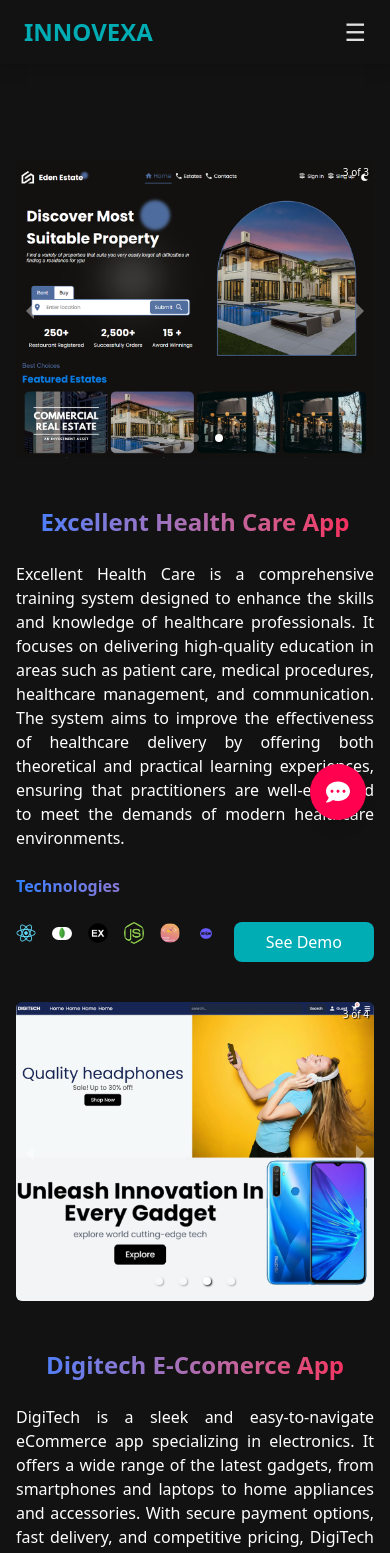
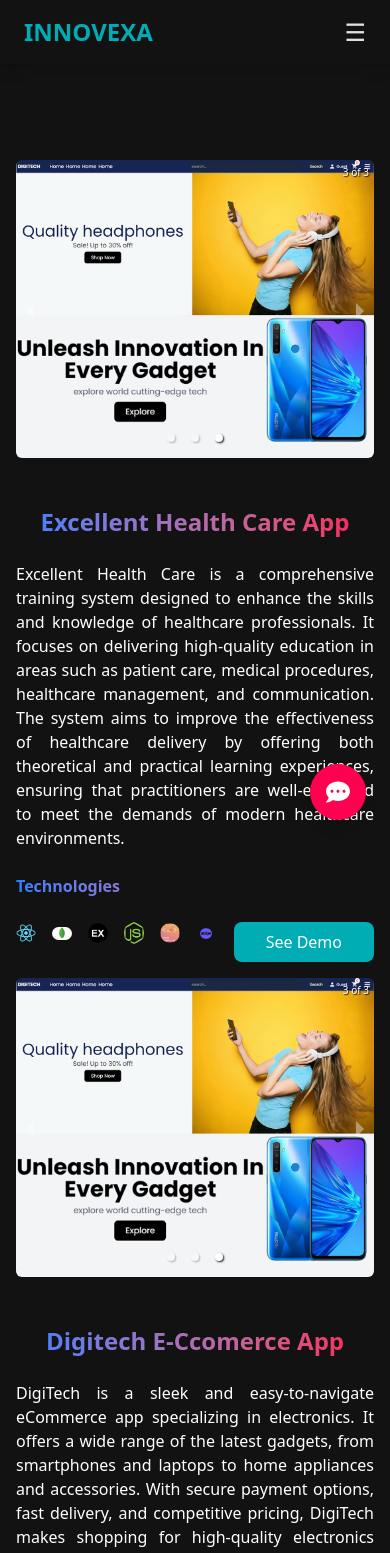
Before and after one commit to FENTON11/Innovexa, a React (Vite) app in the folder Client/: page /portfolio in a window 390 px wide. Shown: the top 1553 px of the page. Built offline with nearby package versions, Linux system fonts and the light colour scheme; grey boxes are pictures that could not be loaded.

Commit message:
improve portflio ui

```diff
--- a/Client/src/components/Portfolio.jsx
+++ b/Client/src/components/Portfolio.jsx
@@ -3,42 +3,56 @@ import { portfolios } from "../data";
 import { Carousel } from "react-responsive-carousel";
 import "react-responsive-carousel/lib/styles/carousel.min.css";
 import { useState } from "react";
+
 const varients = {
-  initial: {
-    y: 300,
-    opacity: 0,
-  },
+  initial: { y: 300, opacity: 0 },
   animate: {
     y: 0,
     opacity: 1,
-    transition: {
-      duration: 1,
-      staggerChildren: 0.1,
-    },
+    transition: { duration: 1, staggerChildren: 0.1 },
   },
 };
+
 const Portfolio = () => {
   const [isModalOpen, setIsModalOpen] = useState(false);
   const [selectedPortfolioImages, setSelectedPortfolioImages] = useState([]);
 
-  const handleCarouselClick = (images) => {
-    setSelectedPortfolioImages(images);
+  const handleCarouselClick = (media) => {
+    setSelectedPortfolioImages(media);
     setIsModalOpen(true);
   };
+
+  const renderMedia = (mediaItem, index) => {
+    if (mediaItem.type === "image") {
+      return (
+        <img
+          key={index}
+          src={mediaItem.src}
+          alt={`Portfolio Image ${index + 1}`}
+          className='w-full h-full object-contain md:object-cover rounded-md'
+        />
+      );
+    } else if (mediaItem.type === "video") {
+      return (
+        <video
+          key={index}
+          controls
+          className='w-full h-full object-cover rounded-md'
+        >
+          <source src={mediaItem.src} type='video/mp4' />
+          Your browser does not support the video tag.
+        </video>
+      );
+    }
+  };
+
   return (
     <div className='relative'>
-      {/* Progress Bar */}
-      {/* <div className='sticky top-0 left-0 pt-12 text-center text-orange-500 text-3xl md:text-xl bg-gray-800 w-full z-10'>
-        <h1>Featured Works</h1>
-        <div className='progressBar h-2 bg-white mt-4 w-full'></div>
-      </div> */}
-
-      {/* Portfolio Items */}
-      <div className='mt-24 md:mt-7 mb-10  flex flex-col gap-4'>
+      <div className='mt-24 md:mt-7 mb-10 flex flex-col gap-4'>
         {portfolios.map((item) => (
           <section
             key={item.id}
-            className=' flex gap-2 items-center overflow-hidden md:min-h-[90vh]'
+            className='flex gap-2 items-center overflow-hidden md:min-h-[90vh]'
           >
             <motion.div
               variants={varients}
@@ -49,22 +63,17 @@ const Portfolio = () => {
               <div className='flex flex-col md:flex-row items-center justify-center gap-12'>
                 <div
                   className='flex-1 h-[50%] overflow-hidden md:p-4'
-                  onClick={() => handleCarouselClick(item.images)}
+                  onClick={() => handleCarouselClick(item.media)}
                 >
                   <Carousel
                     infiniteLoop
                     autoPlay
                     showThumbs={false}
-                    className=' w-full h-full'
+                    className='w-full h-full'
                   >
-                    {item.images.map((img, index) => (
-                      <img
-                        key={index}
-                        src={img}
-                        alt={item.title}
-                        className='w-full h-full object-contain md:object-cover rounded-md'
-                      />
-                    ))}
+                    {item.media.map((mediaItem, index) =>
+                      renderMedia(mediaItem, index)
+                    )}
                   </Carousel>
                 </div>
                 <motion.div
@@ -73,7 +82,7 @@ const Portfolio = () => {
                 >
                   <motion.h2
                     variants={varients}
-                    className=' text-2xl sm:text-3xl font-bold xl:text-4xl text-center md:text-left bg-app capitalize'
+                    className='text-2xl sm:text-3xl font-bold xl:text-4xl text-center md:text-left bg-app capitalize'
                   >
                     {item.title}
                   </motion.h2>
@@ -83,7 +92,7 @@ const Portfolio = () => {
                   >
                     {item.desc}
                   </motion.p>
-                  <motion.h1 variants={varients} className=' font-bold bg-app'>
+                  <motion.h1 variants={varients} className='font-bold bg-app'>
                     Technologies
                   </motion.h1>
                   <motion.div
@@ -94,20 +103,15 @@ const Portfolio = () => {
                       variants={varients}
                       className='flex gap-4 items-center flex-wrap'
                     >
-                      {item.technologies.map((item, index) => (
+                      {item.technologies.map((tech, index) => (
                         <motion.div variants={varients} key={index}>
-                          {/* <Tooltip
-                              arrow
-                              title={item.name}
-                            > */}
                           <img
-                            alt={item.name}
-                            src={item.image}
+                            alt={tech.name}
+                            src={tech.image}
                             width={20}
                             height={20}
-                            className=' object-cover rounded-full cursor-pointer'
+                            className='object-cover rounded-full cursor-pointer'
                           />
-                          {/* </Tooltip> */}
                         </motion.div>
                       ))}
                     </motion.div>
@@ -117,34 +121,18 @@ const Portfolio = () => {
                         href={item.link}
                         target='_blank'
                       >
-                        <motion.button className='bg-primary text-white rounded-lg py-2 px-8  cursor-pointer transition-all hover:bg-highlight duration-150 hover:scale-105'>
+                        <motion.button className='bg-primary text-white rounded-lg py-2 px-8 cursor-pointer transition-all hover:bg-highlight duration-150 hover:scale-105'>
                           See Demo
                         </motion.button>
                       </motion.a>
                     ) : (
                       <motion.button
                         variants={varients}
-                        className='bg-gray-500 text-white rounded-lg py-2 px-8  cursor-not-allowed'
+                        className='bg-gray-500 text-white rounded-lg py-2 px-8 cursor-not-allowed'
                       >
                         under development
                       </motion.button>
                     )}
-                  </motion.div>
-                  <motion.div
-                    variants={varients}
-                    className='flex items-center justify-between'
-                  >
-                    {/* <motion.div variants={varients}>
-                      {item.showGithub ? (
-                        <button>
-                          <FaGithub className=' text-4xl  text-text_main' />
-                        </button>
-                      ) : (
-                        <div className=' line-through  p-2'>
-                          <FaGithub />
-                        </div>
-                      )}
-                    </motion.div> */}
                   </motion.div>
                 </motion.div>
               </div>
@@ -173,14 +161,9 @@ const Portfolio = () => {
               className='w-full h-full modal-carousel'
               selectedItem={0}
             >
-              {selectedPortfolioImages.map((img, index) => (
-                <img
-                  key={index}
-                  src={img}
-                  className='w-full h-[80vh] object-cover'
-                  alt={`Enlarged view ${index + 1}`}
-                />
-              ))}
+              {selectedPortfolioImages.map((mediaItem, index) =>
+                renderMedia(mediaItem, index)
+              )}
             </Carousel>
           </div>
         </div>
--- a/Client/src/data/index.js
+++ b/Client/src/data/index.js
@@ -36,12 +36,17 @@ import { IoMdBug } from "react-icons/io";
 import { FaServer } from "react-icons/fa";
 import { TbTestPipe } from "react-icons/tb";
 import ui from "../assets/ui.jpg";
+import infernovideo from "../assets/inferno.mp4";
 
 export const portfolios = [
   {
     id: 1,
     title: "Excellent health care app ",
-    images: [excellent, digitech, eden],
+    media: [
+      { type: "image", src: excellent },
+      { type: "video", src: infernovideo }, // New video entry
+      { type: "image", src: digitech },
+    ],
     link: "https://excellent-health-care.vercel.app",
     completed: true,
     desc: "Excellent Health Care is a comprehensive training system designed to enhance the skills and knowledge of healthcare professionals. It focuses on delivering high-quality education in areas such as patient care, medical procedures, healthcare management, and communication. The system aims to improve the effectiveness of healthcare delivery by offering both theoretical and practical learning experiences, ensuring that practitioners are well-equipped to meet the demands of modern healthcare environments.",
@@ -75,7 +80,11 @@ export const portfolios = [
   {
     id: 2,
     title: "digitech E-ccomerce app",
-    images: [digitech, excellent, digitech, eden],
+    media: [
+      { type: "image", src: excellent },
+      { type: "video", src: infernovideo }, // New video entry
+      { type: "image", src: digitech },
+    ],
     completed: true,
     link: "https://digitech-plum.vercel.app",
     desc: "DigiTech is a sleek and easy-to-navigate eCommerce app specializing in electronics. It offers a wide range of the latest gadgets, from smartphones and laptops to home appliances and accessories. With secure payment options, fast delivery, and competitive pricing, DigiTech makes shopping for high-quality electronics convenient and reliable, all from the palm of your hand.",
@@ -109,7 +118,11 @@ export const portfolios = [
   {
     id: 4,
     title: "fresh grub food app",
-    images: [freshGrub, excellent, digitech, eden],
+    media: [
+      { type: "image", src: excellent },
+      { type: "video", src: infernovideo }, // New video entry
+      { type: "image", src: digitech },
+    ],
     completed: true,
     link: "https://fresh-grub-kenya.onrender.com",
     desc: " Fresh Grub Kenya is a user-friendly food delivery app that connects customers with local restaurants and food vendors across Kenya. The app offers a wide variety of fresh, delicious meals, allowing users to browse menus, place orders, and have food delivered right to their doorstep. With a focus on convenience and quality, Fresh Grub Kenya provides a seamless and reliable way for people to enjoy tasty meals from their favorite eateries.",
@@ -139,7 +152,11 @@ export const portfolios = [
   {
     id: 7,
     title: "Eden- real estate app",
-    images: [eden, excellent, digitech, eden],
+    media: [
+      { type: "image", src: excellent },
+      { type: "video", src: infernovideo }, // New video entry
+      { type: "image", src: digitech },
+    ],
     completed: true,
     link: "https://eden-estate-front.onrender.com",
     desc: "Eden is a comprehensive real estate app that simplifies the process of buying, selling, and renting properties. With an intuitive interface, Eden allows users to browse listings, view detailed property information, and connect directly with agents or sellers. Whether you're looking for a new home, office space, or investment opportunity, Eden offers a seamless experience to help you find your ideal property.",
```
Also changed, not shown: 1 other file (tests, documents, lock files or other folders).
